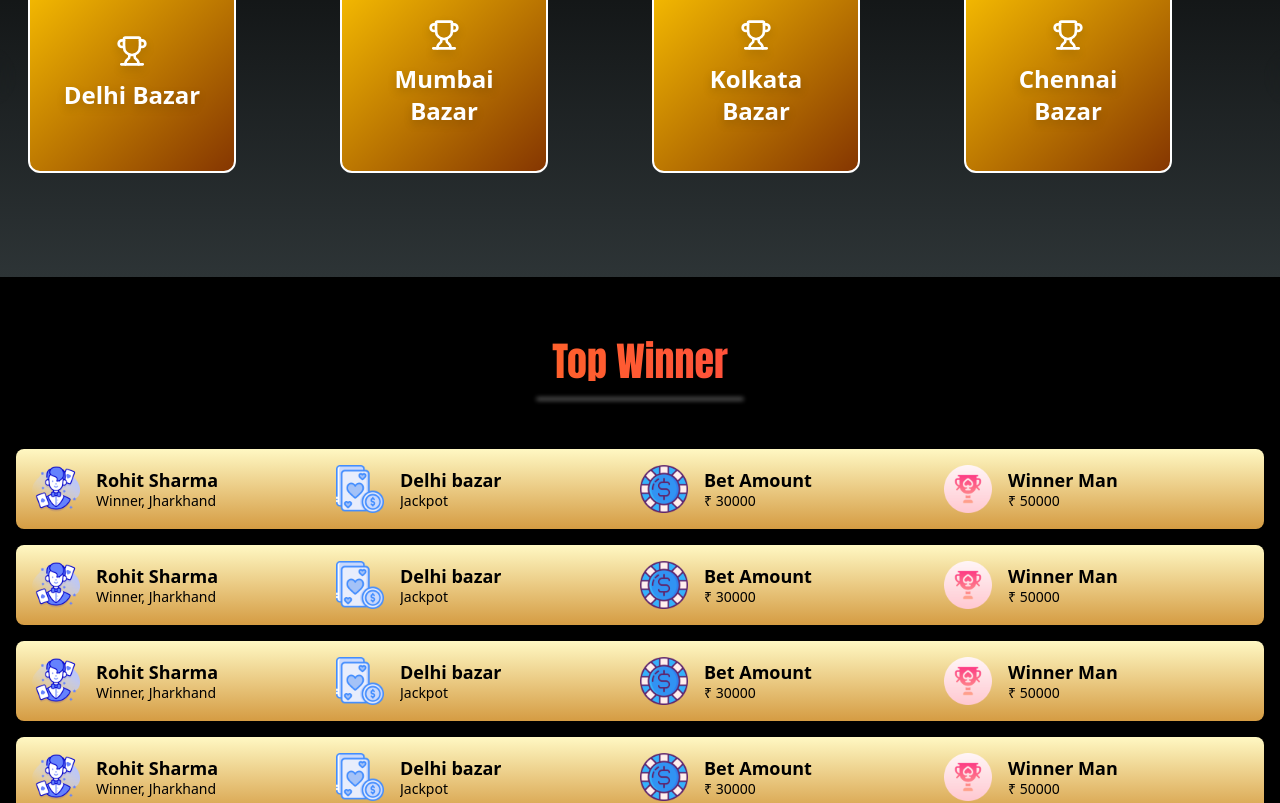
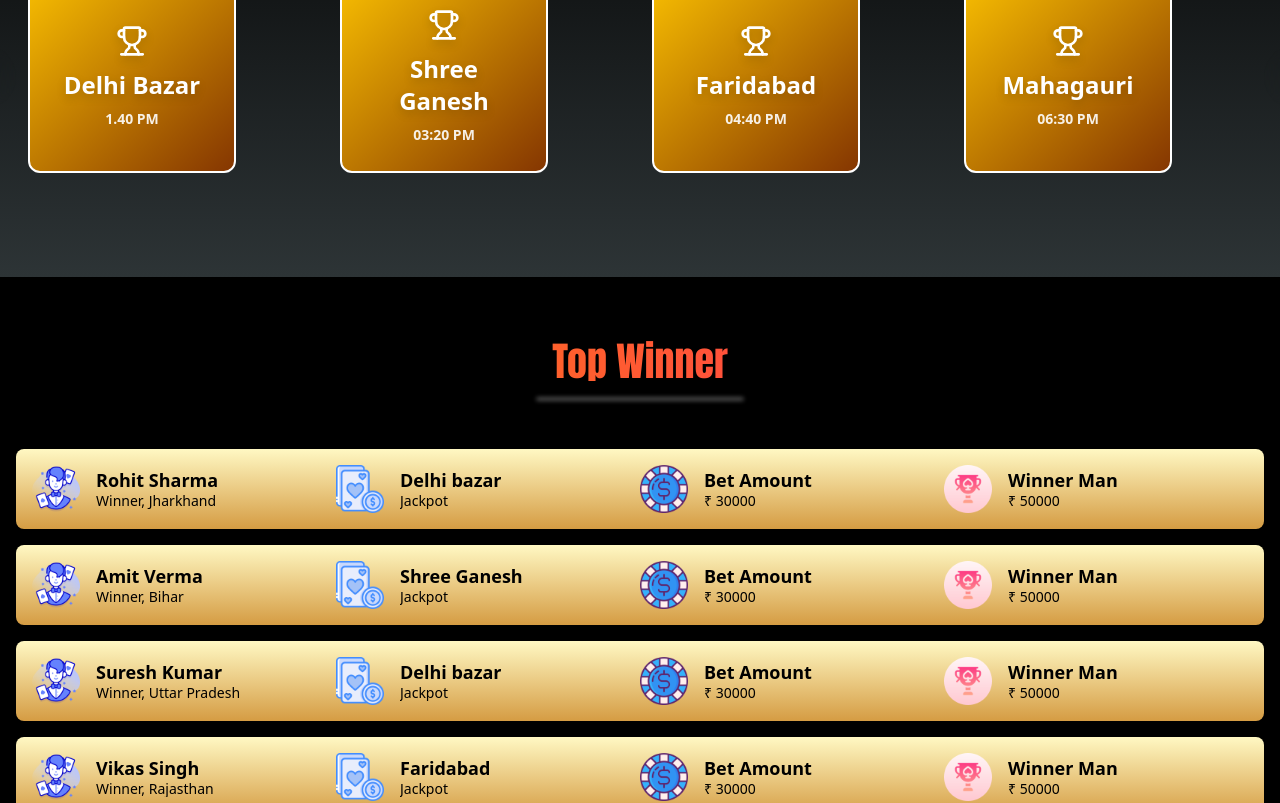
Before and after one commit to navanitvish/NewWebJBM, a React (Vite) app: page / in a window 1280 px wide. Shown: the part 1840-2643 px from the top of the page. Built offline with nearby package versions, Linux system fonts and the light colour scheme.

Commit message:
new chnages add

```diff
--- a/src/pages/Home/OuropenGames.jsx
+++ b/src/pages/Home/OuropenGames.jsx
@@ -9,58 +9,51 @@ export default function OurOpenGames() {
     {
       id: 1,
       name: "Delhi Bazar",
-      status: "Open",
-      time: "10:30 AM",
+      status: "Opening",
+      time: "1.40 PM",
       players: "2.5K",
     },
     {
       id: 2,
-      name: "Mumbai Bazar",
-      status: "Open",
-      time: "11:00 AM",
+      name: "Shree Ganesh",
+      status: "Opening",
+      time: "03:20 PM",
       players: "3.2K",
     },
     {
       id: 3,
-      name: "Kolkata Bazar",
-      status: "Open",
-      time: "11:30 AM",
+      name: "Faridabad",
+      status: "Opening",
+      time: "04:40 PM",
       players: "1.8K",
     },
     {
       id: 4,
-      name: "Chennai Bazar",
-      status: "Open",
-      time: "12:00 PM",
+      name: "Mahagauri",
+      status: "Opening",
+      time: "06:30 PM",
       players: "2.1K",
     },
     {
       id: 5,
-      name: "Pune Bazar",
-      status: "Open",
-      time: "12:30 PM",
+      name: "Gaziabad",
+      status: "Opening",
+      time: "07:00 PM",
       players: "1.9K",
     },
     {
       id: 6,
-      name: "Jaipur Bazar",
-      status: "Open",
-      time: "01:00 PM",
+      name: "Gali",
+      status: "Opening",
+      time: "09:30 PM",
       players: "1.5K",
     },
     {
       id: 7,
-      name: "Hyderabad Bazar",
+      name: "Deshawer",
       status: "Open",
-      time: "01:30 PM",
+      time: "12:30 AM",
       players: "2.3K",
-    },
-    {
-      id: 8,
-      name: "Bangalore Bazar",
-      status: "Open",
-      time: "02:00 PM",
-      players: "2.7K",
     },
   ];
 
@@ -135,10 +128,10 @@ export default function OurOpenGames() {
                       <h3 className="text-white font-bold text-xl md:text-2xl mb-2 drop-shadow-lg">
                         {game.name}
                       </h3>
-                      {/* <div className="text-white/90 text-sm space-y-1">
+                      <div className="text-white/90 text-sm space-y-1">
                         <p className="font-semibold">{game.time}</p>
-                        <p className="text-xs">{game.players} Players</p>
-                      </div> */}
+                        {/* <p className="text-xs">{game.players} Players</p> */}
+                      </div>
                     </div>
 
                     {/* Border Glow Effect */}
--- a/src/pages/Home/TopWinner.jsx
+++ b/src/pages/Home/TopWinner.jsx
@@ -18,17 +18,17 @@ export default function TopWinner() {
   },
   {
     id: 2,
-      name: "Rohit Sharma",
-      location: "Winner, Jharkhand",
-      game: "Delhi bazar",
+    name: "Amit Verma",
+    location: "Winner, Bihar",
+    game: "Shree Ganesh",
     gameType: "Jackpot",
     betAmount: "₹ 30000",
     winAmount: "₹ 50000"
   },
   {
     id: 3,
-      name: "Rohit Sharma",
-      location: "Winner, Jharkhand",
+    name: "Suresh Kumar",
+    location: "Winner, Uttar Pradesh",
     game: "Delhi bazar",
     gameType: "Jackpot",
     betAmount: "₹ 30000",
@@ -36,31 +36,32 @@ export default function TopWinner() {
   },
   {
     id: 4,
-      name: "Rohit Sharma",
-      location: "Winner, Jharkhand",
-      game: "Delhi bazar",
+    name: "Vikas Singh",
+    location: "Winner, Rajasthan",
+    game: "Faridabad",
     gameType: "Jackpot",
     betAmount: "₹ 30000",
     winAmount: "₹ 50000"
   },
   {
     id: 5,
-      name: "Rohit Sharma",
-      location: "Winner, Jharkhand",
-      game: "Delhi bazar",
+    name: "Anil Yadav",
+    location: "Winner, Punjab",
+    game: "Gaziabad",
     gameType: "Jackpot",
     betAmount: "₹ 30000",
     winAmount: "₹ 50000"
   },
   {
     id: 6,
-      name: "Rohit Sharma",
-      location: "Winner, Jharkhand",
-      game: "Delhi bazar",
+    name: "Deepak Joshi",
+    location: "Winner, Maharashtra",
+    game: "Gaziabad",
     gameType: "Jackpot",
     betAmount: "₹ 30000",
     winAmount: "₹ 50000"
   }
+
   ];
 
   const images = [TopWinnerimage1, TopWinnerimage2, TopWinnerimage3, TopWinnerimage4];
```
Lines whose indentation alone changed are shown as unchanged.
